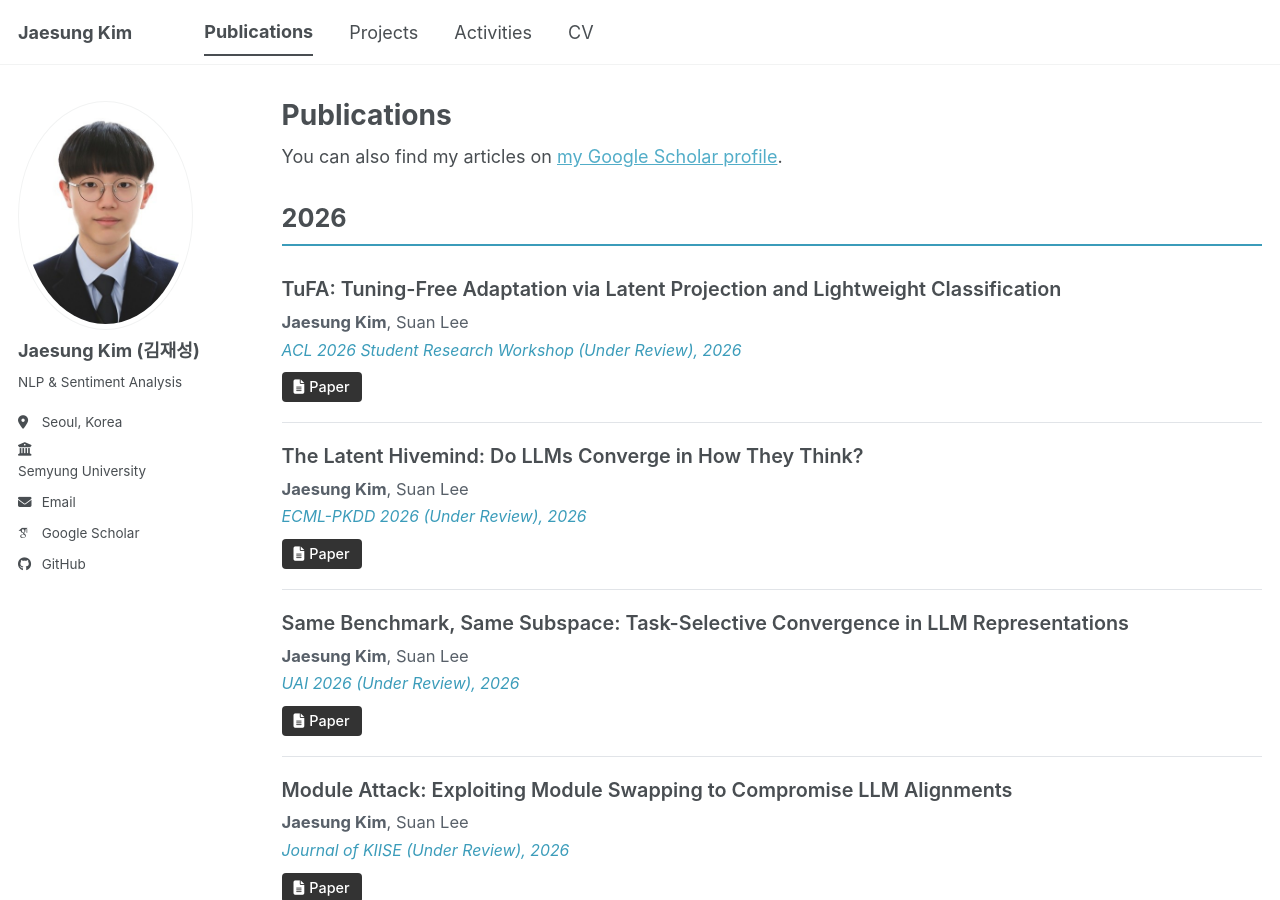
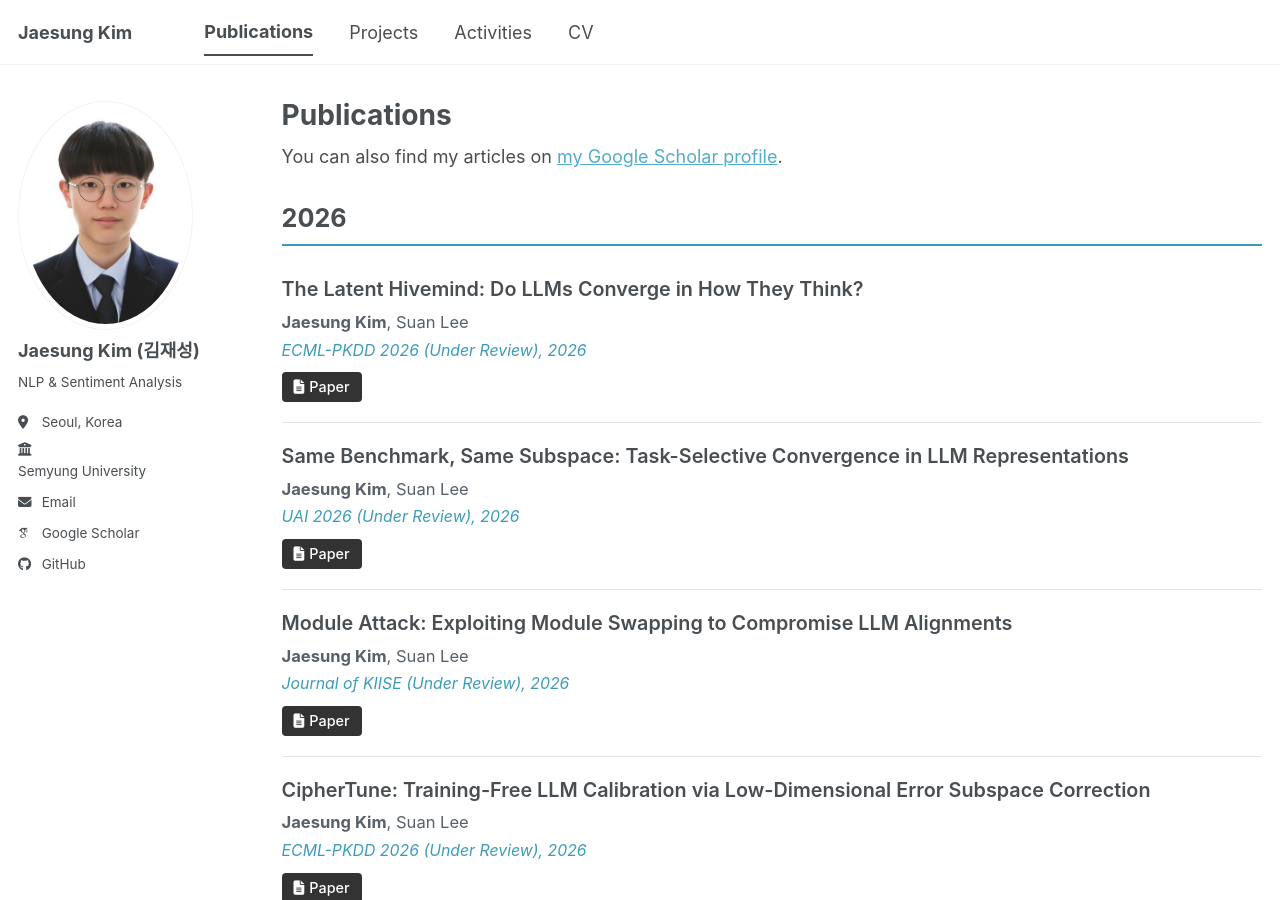
Before and after one commit to thisiskorea/CV, a Jekyll site: the page built from _pages/publications.html, in a window 1280 px wide and 900 px high. Built offline with Jekyll 4.4.1, drawn with Linux system fonts in a browser that asks for light colours; some web fonts are replaced; a script bundle is joined from its source files by our own code; library files that are not in the unit come from our copies.

Commit message:
Remove TuFA paper from publications and timeline
https://claude.ai/code/session_01CU9SVkWVuVsgHzfbJU88mX

```diff
--- a/_publications/2026-03-07-tufa.md
+++ /dev/null
@@ -1,37 +0,0 @@
----
-title: "TuFA: Tuning-Free Adaptation via Latent Projection and Lightweight Classification"
-collection: publications
-category: conferences
-permalink: /publication/2026-tufa
-date: 2026-03-07
-venue: 'ACL 2026 Student Research Workshop (Under Review)'
-citation_authors: '<strong>Jaesung Kim</strong>, Suan Lee'
-paperurl: ''
-excerpt: ''
----
-
-<link rel="stylesheet" href="/CV/assets/css/pub-detail.css">
-
-<div class="arxiv-wrap">
-  <div class="arxiv-sidebar">
-    <span class="arxiv-label">Authors</span>
-    <span class="arxiv-value"><strong>Jaesung Kim</strong>, Suan Lee</span>
-    <span class="arxiv-label">Status</span>
-    <span class="arxiv-value">Under Review</span>
-    <span class="arxiv-label">Venue</span>
-    <span class="arxiv-value">ACL 2026 SRW<br><span style="font-size:0.88em;color:#888;">Student Research Workshop</span></span>
-  </div>
-  <div class="arxiv-main">
-    <div class="arxiv-section-title">Abstract</div>
-    <div class="arxiv-abstract">
-      We propose TuFA (Tuning-Free Adaptation), a method that adapts large language models to downstream tasks without any parameter updates. TuFA projects LLM hidden representations into task-relevant latent subspaces and applies lightweight classification heads, enabling efficient task adaptation purely through the model's existing representation space. This approach eliminates the need for fine-tuning while maintaining competitive performance across diverse NLP tasks.
-    </div>
-    <div class="arxiv-section-title">Keywords</div>
-    <div class="arxiv-keywords">
-      <span>Tuning-Free</span>
-      <span>Latent Projection</span>
-      <span>Task Adaptation</span>
-      <span>LLM Efficiency</span>
-    </div>
-  </div>
-</div>
```
Also changed, not shown: _pages/about.md (+0 -6 lines).
